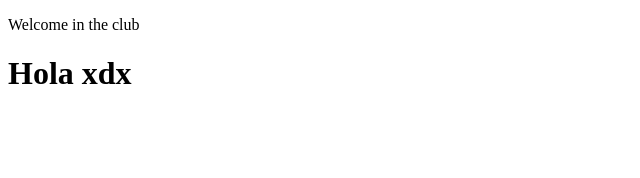
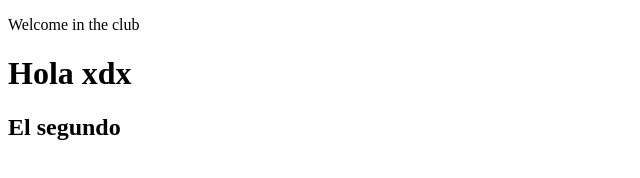
Before and after one commit to medaligaes/cesca_proyecto, a plain HTML site: page index.html in a window 1280 px wide. Shown: the whole page, without its empty margins (0-640 px from the left). Drawn offline with Linux system fonts and the light colour scheme.

Commit message:
agrege un segundo commit

```diff
--- a/index.html
+++ b/index.html
@@ -9,5 +9,6 @@
 <body>
     <p>Welcome in the club</p>
    <h1>Hola xdx</h1>
+    <h2>El segundo</h2>
    </body>
 </html>
```
